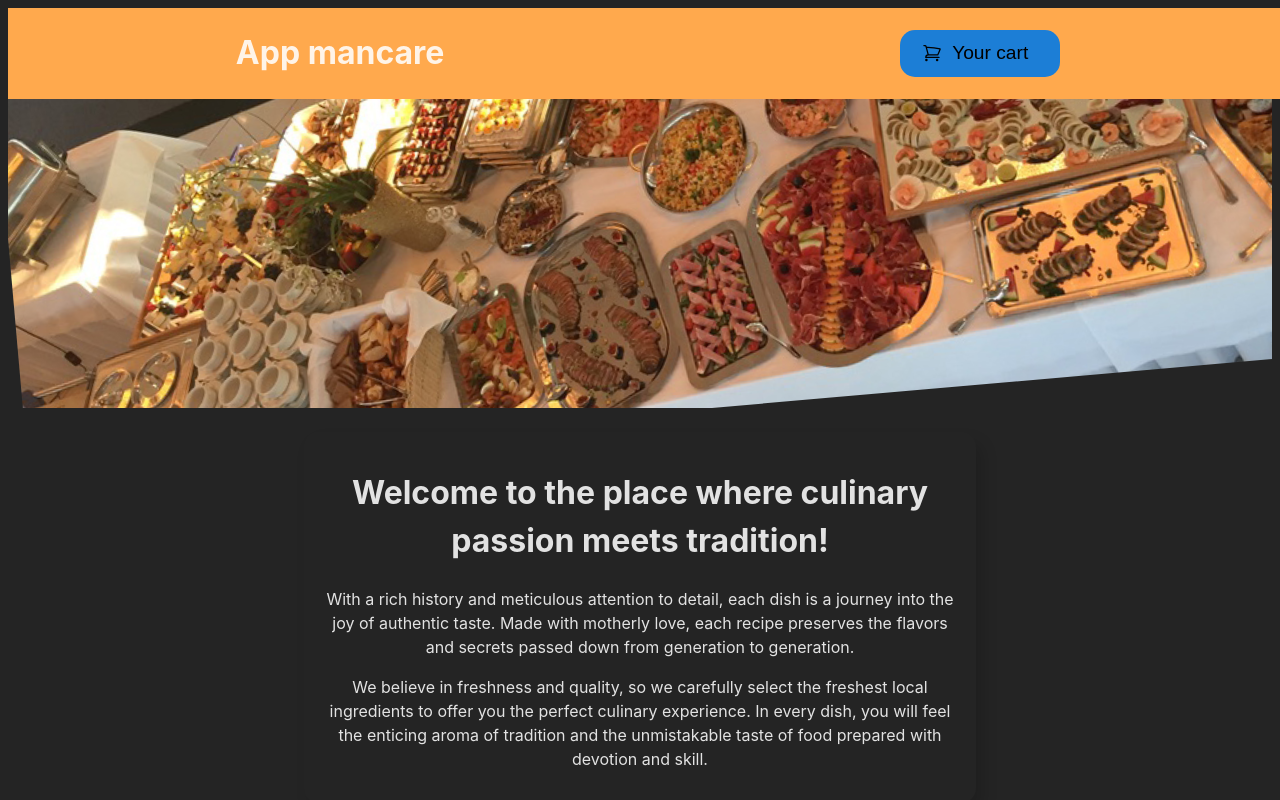
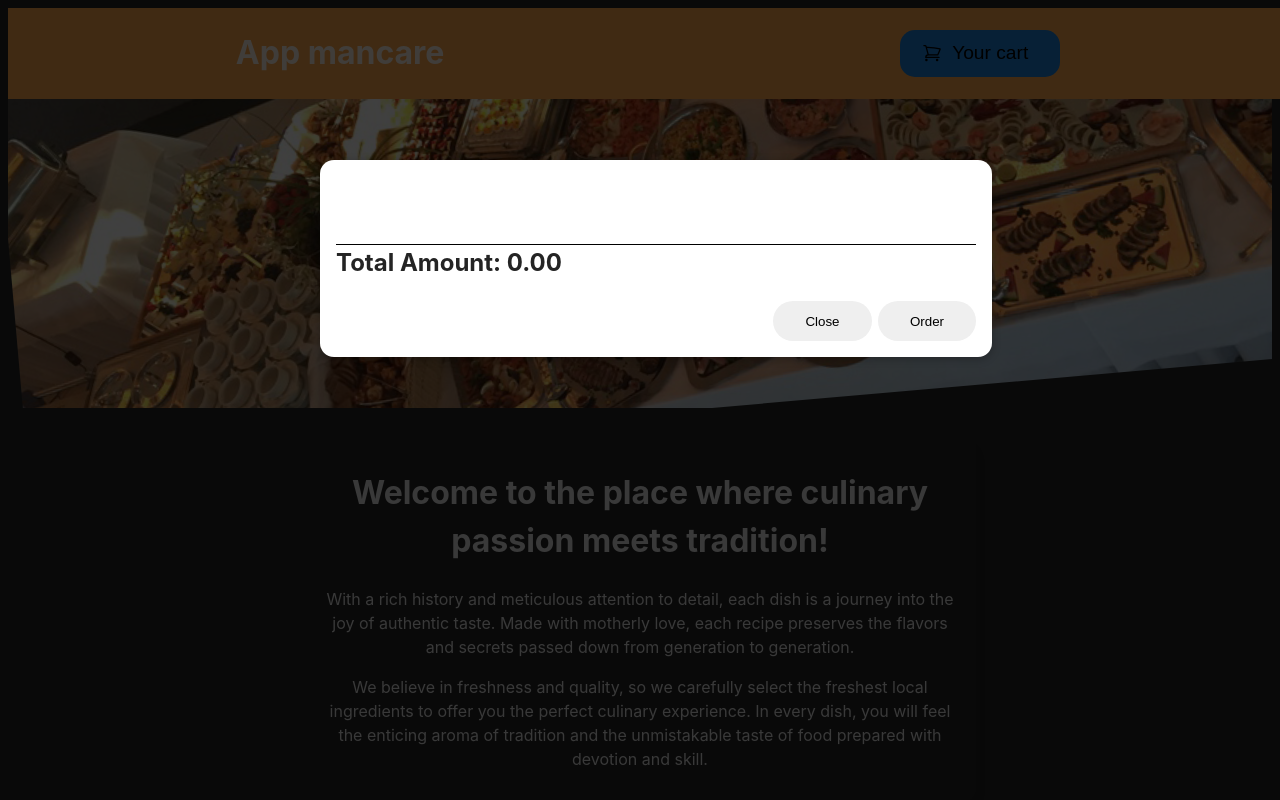
Before and after one commit to trayenel/food-app, a React (Vite) app: page / in a window 1280 px wide. Both pictures are taken after a click on the button "Your cart". Shown: the top 800 px of the page. Built offline with nearby package versions, Linux system fonts and the light colour scheme.

Commit message:
feat: show and close cart buttons. feat: cart items are displayed in cart with total amount.

```diff
--- a/src/App.jsx
+++ b/src/App.jsx
@@ -4,12 +4,18 @@ import Meals from "./components/Meals/Meals.jsx";
 import Banner from "./components/Layout/Banner/Banner.jsx";
 import Cart from "./components/Cart/Cart.jsx";
 import { CartProvider } from "./Context/Context.jsx";
+import { useState } from "react";
 
 function App() {
+  const [cartShown, setCartIsShown] = useState(false);
+
+  const showCart = () => setCartIsShown((oldVal) => !oldVal);
+
   return (
-    <>
-      <CartProvider>
-        <MainHeader />
+    <CartProvider>
+      {cartShown && <Cart cartAction={showCart} />}
+      <>
+        <MainHeader cartAction={showCart} />
         <Banner>
           <h1>Welcome to the place where culinary passion meets tradition!</h1>
           <p>
@@ -27,9 +33,8 @@ function App() {
           </p>
         </Banner>
         <Meals />
-        <Cart />
-      </CartProvider>
-    </>
+      </>
+    </CartProvider>
   );
 }
 
--- a/src/Context/Context.jsx
+++ b/src/Context/Context.jsx
@@ -3,10 +3,10 @@ import { createContext, useState } from "react";
 export const CartContext = createContext([]);
 
 export const CartProvider = ({ children }) => {
-  const [cartMeals, setCartMeals] = useState({});
+  const [cartMeals, setCartMeals] = useState([]);
 
   const updateCart = (item) =>
-    setCartMeals((oldItems) => ({ ...oldItems, ...item }));
+    setCartMeals((oldItems) => [...oldItems, ...item]);
 
   return (
     <CartContext.Provider value={{ cartMeals, updateCart }}>
--- a/src/components/Cart/Cart.jsx
+++ b/src/components/Cart/Cart.jsx
@@ -1,23 +1,35 @@
 import { useContext } from "react";
 import { CartContext } from "../../Context/Context.jsx";
 import styles from "./Cart.module.css";
-import { createPortal } from "react-dom";
 import Modal from "../UI/Modal/Modal.jsx";
 
 function Cart(props) {
   const { cartMeals } = useContext(CartContext);
-  if (Object.keys(cartMeals).length < 1) return;
+  let checkoutPrice = cartMeals?.reduce(
+    (acc, curr) => acc + curr.totalValue,
+    0,
+  );
 
   return (
     <Modal onClose={props.onClose}>
       <ul className={styles.cart}>
-        {Object.keys(cartMeals).map((item, idx) => (
-          <li key={idx}>
-            {item} {cartMeals[item]}
-          </li>
-        ))}
+        {cartMeals.map((item, idx) => {
+          return (
+            <li key={idx}>
+              {item.name} {item.qty} {item.totalValue}
+            </li>
+          );
+        })}
       </ul>
+      <h2>Total Amount: {checkoutPrice.toFixed(2)}</h2>
+      <div className={styles.actions}>
+        <button className={styles["button--alt"]} onClick={props.cartAction}>
+          Close
+        </button>
+        <button className={styles.button}>Order</button>
+      </div>
     </Modal>
   );
 }
+
 export default Cart;
--- a/src/components/Cart/Cart.module.css
+++ b/src/components/Cart/Cart.module.css
@@ -1,9 +1,30 @@
 .cart {
-  position: absolute;
-  z-index: 2;
   top: 50px;
   background-color: white;
   padding: 1rem;
-  color: black;
   list-style: none;
+  display: flex;
+  flex-direction: column;
 }
+
+.actions {
+  display: flex;
+  gap: 0.4rem;
+  justify-content: end;
+}
+
+.button--alt {
+  border: none;
+  border-radius: 20px;
+  padding: 0.8rem 2rem;
+}
+
+.button {
+  border: none;
+  border-radius: 20px;
+  padding: 0.8rem 2rem;
+}
+
+h2 {
+  border-top: 1px black solid;
+}
--- a/src/components/Layout/MainHeader/MainHeader.jsx
+++ b/src/components/Layout/MainHeader/MainHeader.jsx
@@ -7,7 +7,7 @@ function MainHeader(props) {
     <>
       <header className={styles["main-header"]}>
         <h1>App mancare</h1>
-        <MainHeaderButton />
+        <MainHeaderButton cartAction={props.cartAction} />
       </header>
       <div className={styles.image}>
         <img src={mealsImage} alt={"A table full of food."} />
--- a/src/components/Layout/MainHeader/MainHeaderButton.jsx
+++ b/src/components/Layout/MainHeader/MainHeaderButton.jsx
@@ -6,7 +6,7 @@ import { CartContext } from "../../../Context/Context.jsx";
 function MainHeaderButton(props) {
   const { cartMeals } = useContext(CartContext);
   return (
-    <button className={styles.btn}>
+    <button className={styles.btn} onClick={props.cartAction}>
       <CartIcon />
       <span>Your cart</span>
       <span>
--- a/src/components/Meals/MealForm/MealForm.jsx
+++ b/src/components/Meals/MealForm/MealForm.jsx
@@ -4,7 +4,7 @@ import { useContext, useRef } from "react";
 import { CartContext } from "../../../Context/Context.jsx";
 
 function MealForm(props) {
-  const { updateCart } = useContext(CartContext);
+  const { cartMeals, updateCart } = useContext(CartContext);
   const qtyRef = useRef(null);
   const mealName = props.itemName;
 
@@ -27,7 +27,13 @@ function MealForm(props) {
       <button
         onClick={(event) => {
           event.preventDefault();
-          updateCart({ [mealName]: qtyRef.current.value });
+          updateCart([
+            {
+              name: props.itemName,
+              totalValue: props.itemPrice * qtyRef.current.value,
+              qty: qtyRef.current.value,
+            },
+          ]);
         }}
       >
         + Add
--- a/src/components/Meals/MealItem/MealItem.jsx
+++ b/src/components/Meals/MealItem/MealItem.jsx
@@ -11,7 +11,7 @@ function MealItem(props) {
         <p>{props.foodName}</p> <p>{props.foodDesc}</p>
         <p>{price + " $"}</p>
       </span>
-      <MealForm itemName={props.foodName} />
+      <MealForm itemName={props.foodName} itemPrice={props.foodPrice} />
     </li>
   );
 }
--- a/src/components/UI/Modal/Modal.module.css
+++ b/src/components/UI/Modal/Modal.module.css
@@ -19,6 +19,7 @@
   box-shadow: 0 2px 8px rgba(0, 0, 0, 0.25);
   z-index: 30;
   animation: slide-down 300ms ease-out forwards;
+  color: #242424;
 }
 
 @media (min-width: 768px) {
```
